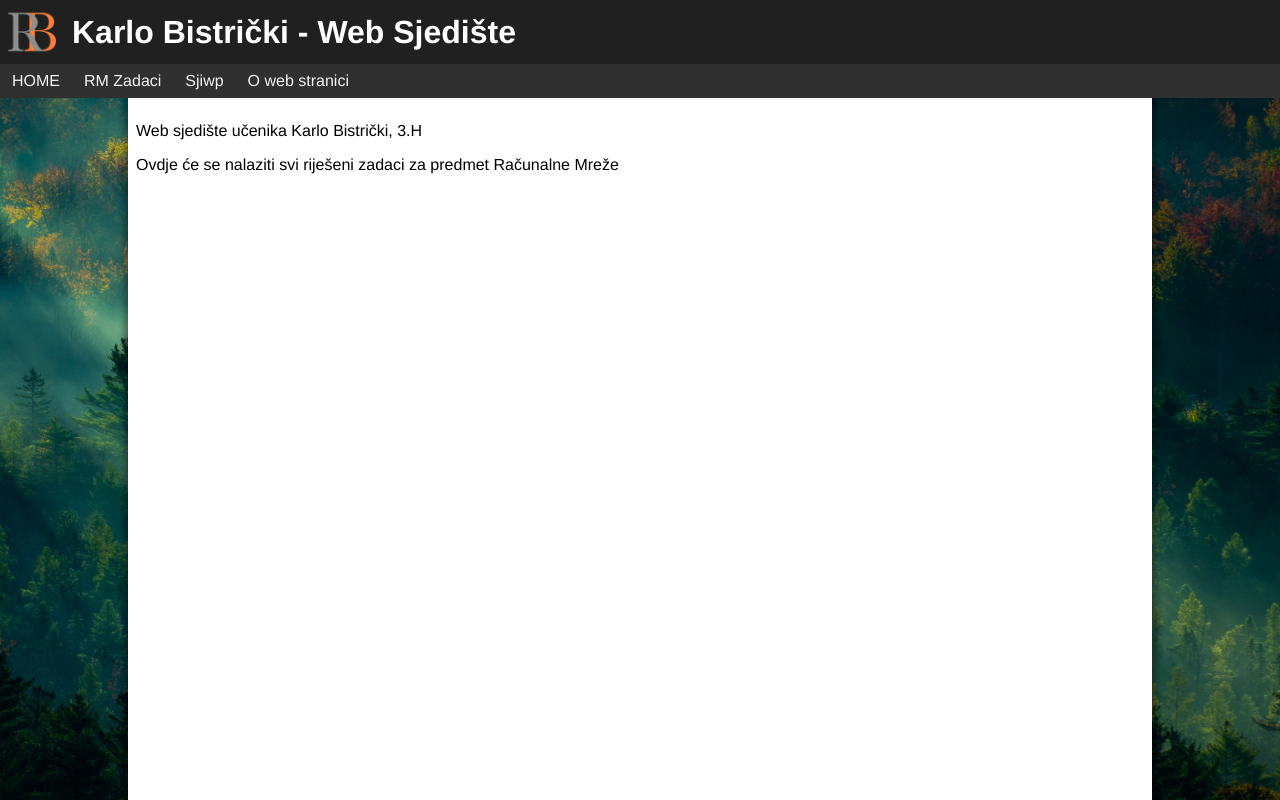
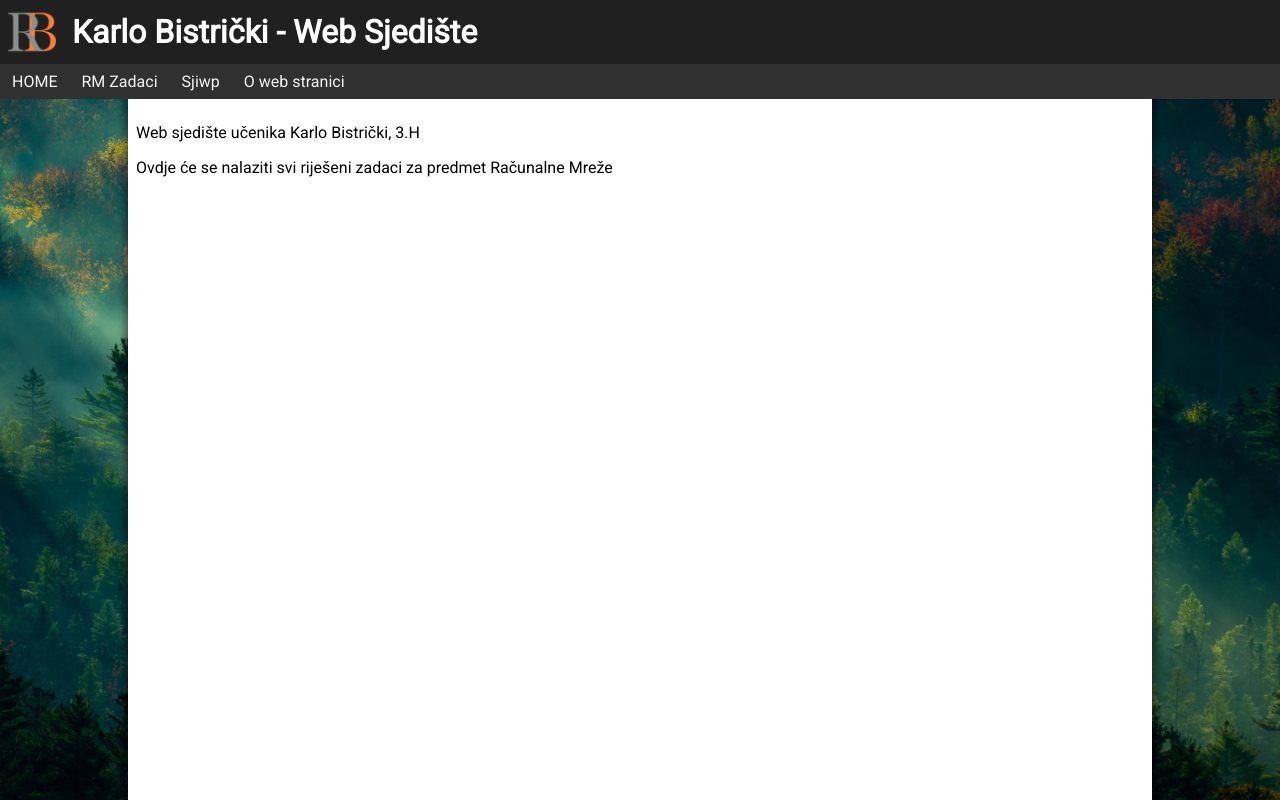
Before and after one commit to Karl255/Website, an Eleventy site: page source/index.html in a window 1280 px wide. Built offline with nearby package versions, Linux system fonts and the light colour scheme; Eleventy itself is replaced by a stand-in of ours; files that its build step writes are made by us from their sources.

Commit message:
Changed font to Roboto

```diff
--- a/source/_includes/default-layout.njk
+++ b/source/_includes/default-layout.njk
@@ -8,6 +8,7 @@
 	<link rel="stylesheet" href="/styles/global.css">
 	<link rel="stylesheet" href="/styles/navigation-bar.css">
 	<link rel="stylesheet" href="/styles/default-layout-style.css">
+	<link rel="stylesheet" href="https://fonts.googleapis.com/css2?family=Roboto">
 	<!-- site specific styles-->
 	{% for stylesheet in stylesheets %}
 	<link rel="stylesheet" href="/styles/{{stylesheet}}">
--- a/source/styles/global.css
+++ b/source/styles/global.css
@@ -20,7 +20,7 @@
 	background-size: cover;
 	height: 100%;
 	margin: 0px;
-	font-family: Helvetica, sans-serif;
+	font-family: "Roboto", sans-serif;
 	font-size: 16px;
 }
 
```
